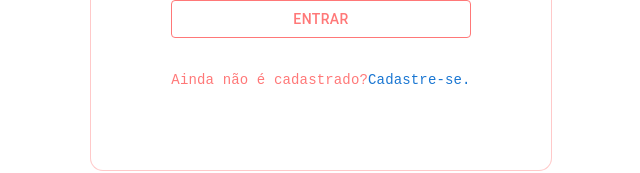
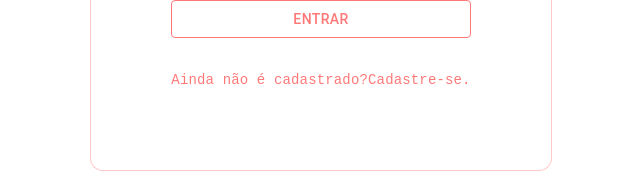
Before and after one commit to unicorniohitech/cin-alimenta, a React (Vite) app: page /signin in a window 1280 px wide. Shown: the part 491-664 px from the top of the page, without its empty margins (319-959 px from the left). Built offline with nearby package versions, Linux system fonts and the light colour scheme.

Commit message:
feat: create a signup page

```diff
--- a/src/pages/SignIn/index.tsx
+++ b/src/pages/SignIn/index.tsx
@@ -114,7 +114,7 @@ const SignIn = () => {
             }}
           >
             Ainda não é cadastrado?{' '}
-            <Link underline="none" href="/">
+            <Link sx={{ marginLeft: 'auto', color: '#FF7878' }} underline="none" href="/signup">
               {' '}
               Cadastre-se.
             </Link>
--- a/src/pages/SignUp/index.tsx
+++ b/src/pages/SignUp/index.tsx
@@ -70,7 +70,6 @@ const SignUp = () => {
   const onSubmitHandler = (data: SignUp) => {
     console.log(data)
     reset()
-    clearErrors()
     history.push(ROUTES.HOME)
   }
 
@@ -80,7 +79,7 @@ const SignUp = () => {
         <S.SignUpForm style={{ padding: 'auto' }} onSubmit={handleSubmit(onSubmitHandler)}>
           <S.ContentLogo>
             <Typography
-              variant="h6"
+              variant="h5"
               noWrap
               component="a"
               // href="/"
@@ -98,7 +97,7 @@ const SignUp = () => {
               Cin Alimenta
             </Typography>
           </S.ContentLogo>
-          <S.SignUpTitle sx={{ fontWeight: '400' }} variant="h5" color="#696969">
+          <S.SignUpTitle sx={{ fontWeight: '400' }} variant="h6" color="#696969">
             Cadastre-se
           </S.SignUpTitle>
 
```
